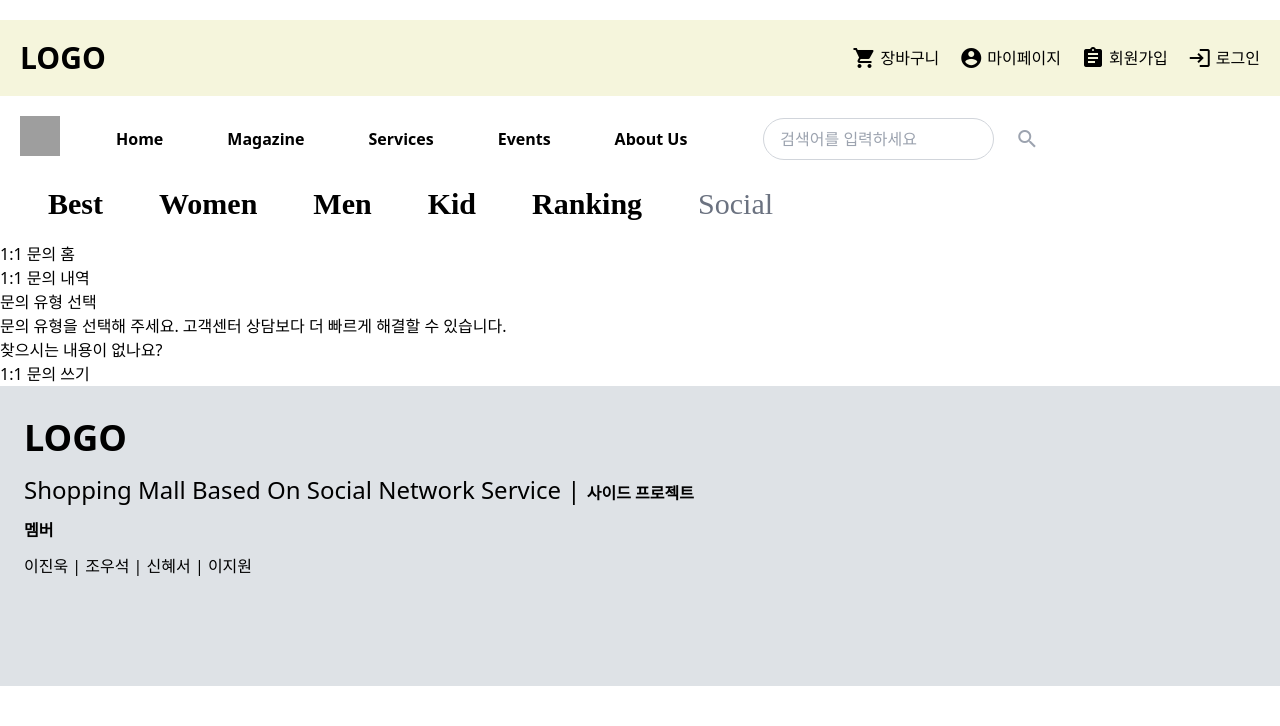
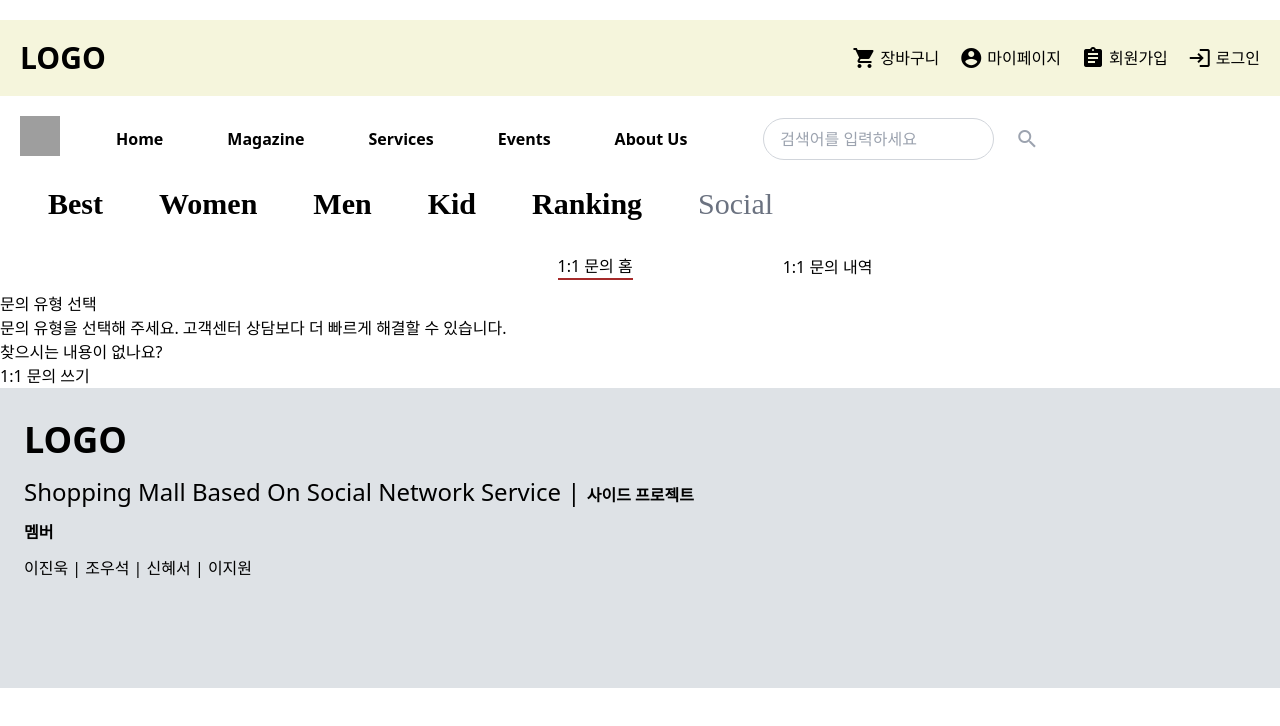
Before and after one commit to danaggero/web-shop-project-byReact, a React (Vite) app: page /asks in a window 1280 px wide. Shown: the top 726 px of the page. Built offline with nearby package versions, Linux system fonts and the light colour scheme; grey boxes are pictures that could not be loaded.

Commit message:
feat : css 제작중

```diff
--- a/src/components/LoginForm.jsx
+++ b/src/components/LoginForm.jsx
@@ -3,11 +3,6 @@ import {useEffect, useState} from 'react';
 import dummy from "../assets/data/dummy.json"
 
 function LoginForm() {
-
-        // const User = {
-        //     email: 'abc@naver.com',
-        //     password: 'study9999!',
-        // }
 
         const [email, setEmail] = useState('');
         const [pw, setPw] = useState('');
@@ -34,7 +29,7 @@ function LoginForm() {
             }
         }
         const onClickConfirmButton = () => {
-            if(email === User.email && pw === User.password){
+            if(email === dummy.email && pw === dummy.password){
                 alert('로그인에 성공했습니다.')
             }else {
                 alert('등록되지 않은 회원이거나 입력한 값이 일치하지 않습니다.')
--- a/src/pages/Asks.jsx
+++ b/src/pages/Asks.jsx
@@ -20,13 +20,15 @@ const Asks = () => {
     return (
         <div>
             <Header/>
-            <div className={`${styles.tab} ${currentTab === "1:1 문의 홈" ? styles.focused : ''}`}
-                 onClick={() => selectMenuHandler("1:1 문의 홈")}>
-                <span>1:1 문의 홈</span>
-            </div>
-            <div className={`${styles.tab} ${currentTab === "1:1 문의 내역" ? styles.focused : ''}`}
-                    onClick={() => selectMenuHandler("1:1 문의 내역")}>
-                        <span>1:1 문의 내역</span>
+            <div className={styles.tab}>
+                <div className={`${styles['tab-item']} ${currentTab === "1:1 문의 홈" ? styles.active : ''}`}
+                     onClick={() => selectMenuHandler("1:1 문의 홈")}>
+                    <span>1:1 문의 홈</span>
+                </div>
+                <div className={`${styles['tab-item']} ${currentTab === "1:1 문의 내역" ? styles.active : ''}`}
+                     onClick={() => selectMenuHandler("1:1 문의 내역")}>
+                    <span>1:1 문의 내역</span>
+                </div>
             </div>
 
             <div>
--- a/src/pages/Asks.module.css
+++ b/src/pages/Asks.module.css
@@ -0,0 +1,18 @@
+.tab {
+    display: flex;
+    justify-content: center;
+    align-items: center;
+    width: 100%;
+    height: 50px;
+}
+
+.tab-item {
+    display: flex;
+    justify-content: center;
+    align-items: center;
+    margin-left: 150px;
+}
+
+.active {
+    border-bottom: 2px solid brown;
+}
--- a/src/pages/Login.jsx
+++ b/src/pages/Login.jsx
@@ -1,5 +1,4 @@
 import Header from "../components/Header";
-// import LoginForm from "../components/LoginForm";
 import Footer from "../components/Footer";
 import LoginForm2 from "../components/LoginForm2";
 
```
Also changed, not shown: src/pages/AsksWrite.module.css (added).
